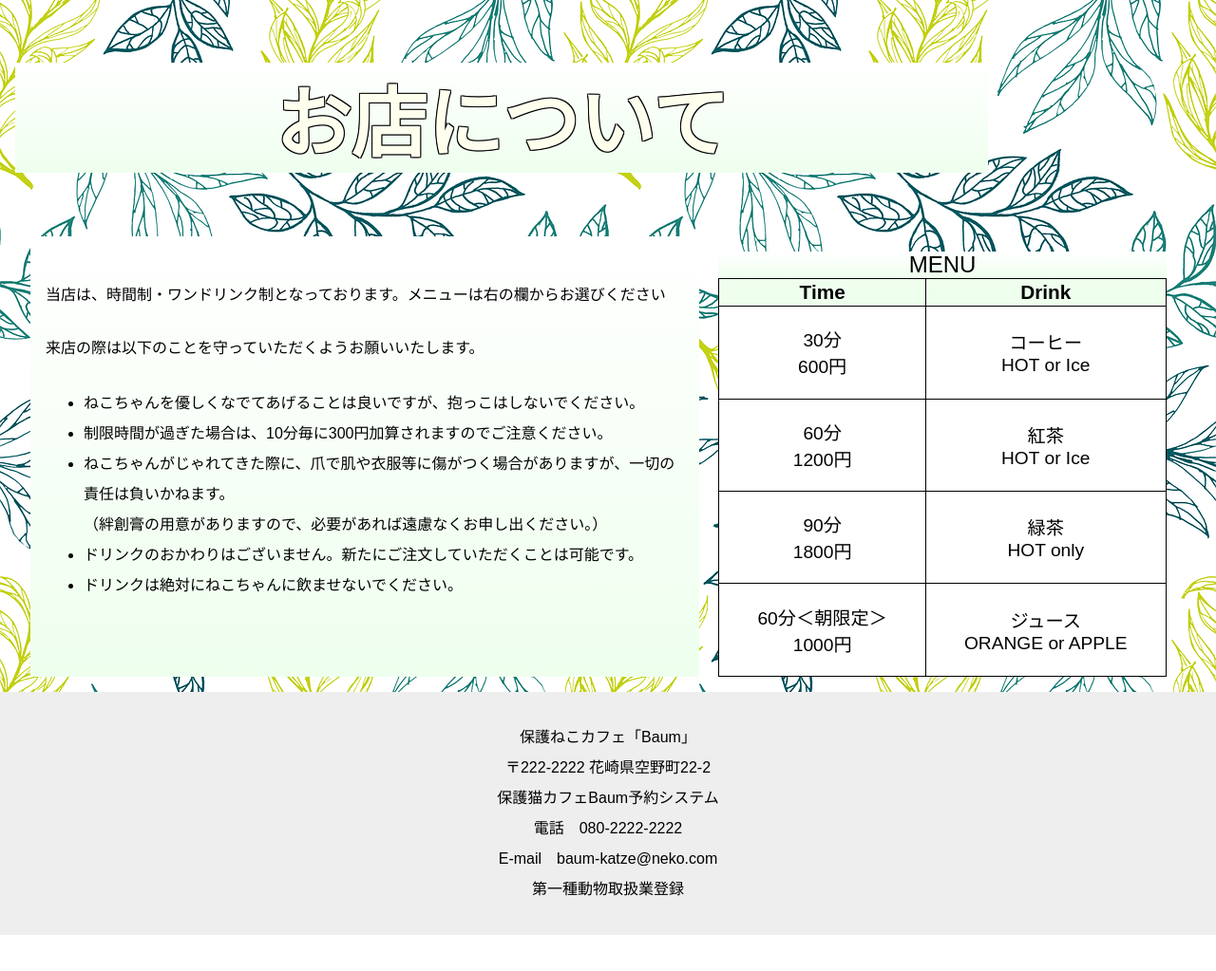
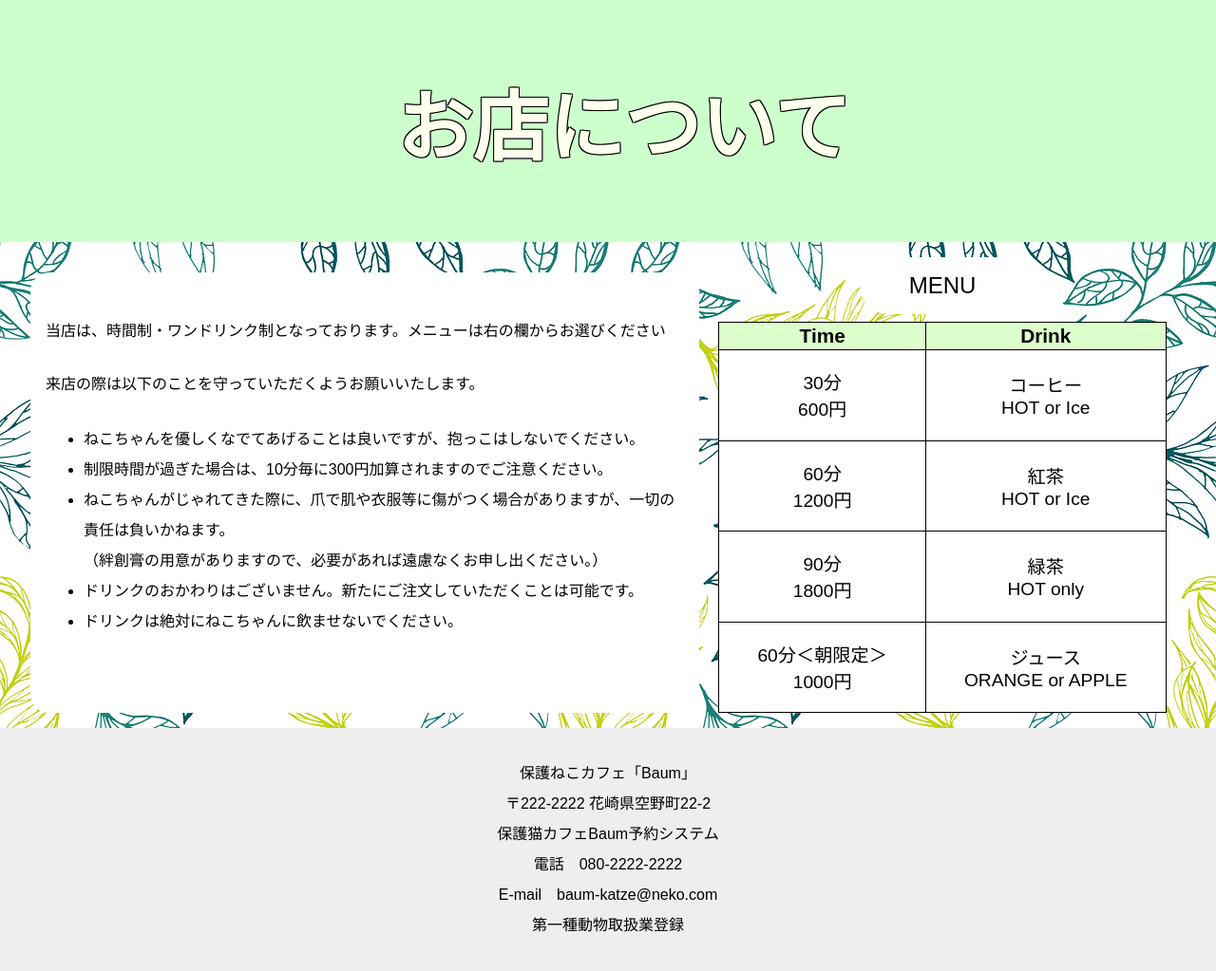
Before and after one commit to Syanagisato/art, a PHP site: page /omise.php in a window 1280 px wide. Shown: the part 45-1068 px from the top of the page at 95% size. Before the commit the page ends 1030 px from the top, so only its background shows below. Run offline with PHP 8.4, Linux system fonts and the light colour scheme.

Commit message:
Add files via upload

```diff
--- a/nekocafe/aisatu.php
+++ b/nekocafe/aisatu.php
@@ -16,9 +16,10 @@
 		<div id="con">
 		<img src="img/icon.png" id="icon">
 		<?php require_once("template/header.php"); ?>
-		<section>
+
+		<div id="top">
 			<h1>ごあいさつ</h1>
-		</section>
+		</div>
 
 			<article>
 				<p>
--- a/nekocafe/cats.php
+++ b/nekocafe/cats.php
@@ -16,7 +16,7 @@
 	<img src="img/icon.png" id="icon">
 	<?php require_once("template/header.php"); ?>
 
-	<div id="catsTop">
+	<div id="top">
 		<h1>ねこちゃん紹介</h1>
 		<p>今回は、やんちゃなキジトラ猫(♂)のくろすけと、世話好きな三毛猫(♀)のリーリアをご紹介します！</p>
 	</div>
--- a/nekocafe/confirm.php
+++ b/nekocafe/confirm.php
@@ -19,8 +19,10 @@ $row = $rs->fetch(PDO::FETCH_ASSOC);
 
 <body>
 	<?php require_once("template/header.php"); ?>
+	<div id="top">
+		<h1>以下の内容で予約が完了しました！</h1>
+	</div>
 
-	<h1>以下の内容で予約が完了しました！</h1>
 	<div id="naiyou">
 		<ul>
 			<li>来店日:<?php echo $row['date']; ?></li>
--- a/nekocafe/css/style3.css
+++ b/nekocafe/css/style3.css
@@ -1,3 +1,5 @@
+/*omise.php*/
+
 @charset "utf-8";
 
 body {
@@ -33,10 +35,11 @@ a:hover {
 	color: #fd0;
 }
 
-section.shop {
-	background: linear-gradient(to top, #efe, #fff);
-	width: 80%;
-	margin: 0 1rem;
+#top {
+	background: #cfc;
+	width: 100%;
+	margin: 0 auto;
+	padding: 1rem;
 	text-align: center;
 }
 
@@ -57,10 +60,11 @@ article {
 	display: flex;
 	flex-wrap: wrap;
 	box-sizing: border-box;
-	background: linear-gradient(to bottom, #fff, #efe);
+	background: white;
 	width: 55%;
-	margin: 0 0 1rem 2rem;
+	margin: 2rem 0 1rem 2rem;
 	padding: 2rem 1rem;
+	border-radius: 20px;
 }
 
 article ul {
@@ -87,15 +91,20 @@ table {
 }
 
 table th {
-	background-color: #efe;
+	background-color: #dfc;
 	border-bottom: solid 1px #000;
 	border-left: solid 1px #000;
 	font-size: 1.3rem;
 }
 
 caption {
-	background: linear-gradient(to top, #efe, #fff);
+	background: white;
+	width: 30%;
+	padding: 1rem;
 	font-size: 1.5rem;
+	border-radius: 50px;
+	margin: auto;
+	margin-bottom: 0.5rem;
 }
 
 table td {
--- a/nekocafe/index.php
+++ b/nekocafe/index.php
@@ -17,9 +17,9 @@
 		<img src="img/icon.png" id="icon">
 		<?php require_once("template/header.php"); ?>
 
-		<section>
+		<div id="top">
 			<h1>保護ねこカフェBaum</h1>
-		</section>
+		</div>
 
 		<div class="slider">
 			<img src="img/cat2s.jpg" alt="ねこちゃん" id="slide_img">
--- a/nekocafe/omise.php
+++ b/nekocafe/omise.php
@@ -16,9 +16,10 @@
 	<div id="con">
 	<img src="img/icon.png" id="icon">
 	<?php require_once("template/header.php"); ?>
-	<section class="shop">
+
+	<div id="top">
 		<h1>お店について</h1>
-	</section>
+	</div>
 
 	<main>
 		<article class="menu">
--- a/nekocafe/question.php
+++ b/nekocafe/question.php
@@ -17,9 +17,9 @@
 	<img src="img/icon.png" id="icon">
 	<?php require_once("template/header.php"); ?>
 
-	<section>
+	<div id="top">
 		<h1>よくある質問</h1>
-	</section>
+	</div>
 
 	<article>
 		<ol>
--- a/nekocafe/yoyaku.php
+++ b/nekocafe/yoyaku.php
@@ -21,9 +21,10 @@ $rs = $pdo->query($sql);
 
 <body>
 	<?php require_once("template/header.php"); ?>
-	<section>
+
+	<div id="top">
 		<h1>ご予約</h1>
-	</section>
+	</div>
 
 	<article>
 		<h2>ご希望の来店日とメニューを選んでください</h2>
```
Also changed, not shown: nekocafe/css/style.css (+4 -3 lines), nekocafe/css/style2.css (+6 -11 lines).
